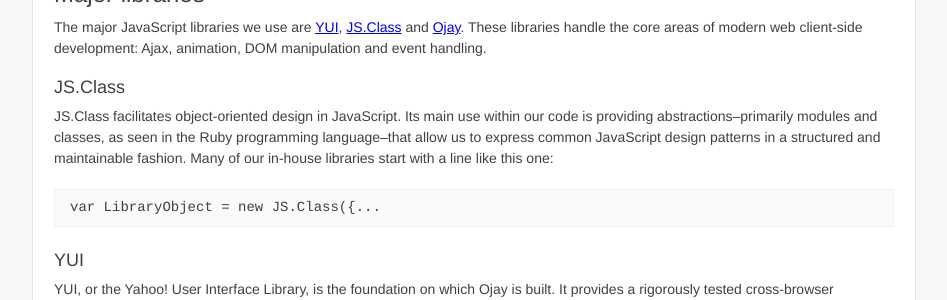
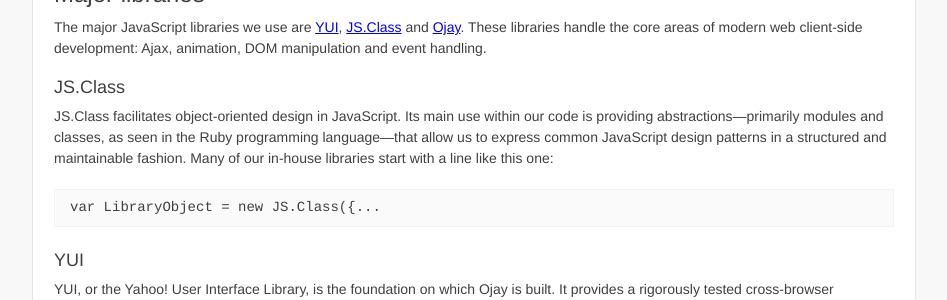
Before and after one commit to othermedia/js-handbook, a Jekyll site: the page built from libraries.md, in a window 1280 px wide. Shown: the part 154-454 px from the top of the page, without its empty margins (166-1113 px from the left). Built offline with Jekyll 4.4.1, drawn with Linux system fonts in a browser that asks for light colours; Markdown is read by kramdown in place of the engine named in the settings.

Commit message:
Use triple-dashes.

```diff
--- a/libraries.md
+++ b/libraries.md
@@ -17,8 +17,8 @@ development: Ajax, animation, DOM manipulation and event handling.
 ### JS.Class
 
 JS.Class facilitates object-oriented design in JavaScript. Its main use within
-our code is providing abstractions--primarily modules and classes, as seen in
-the Ruby programming language--that allow us to express common JavaScript
+our code is providing abstractions---primarily modules and classes, as seen in
+the Ruby programming language---that allow us to express common JavaScript
 design patterns in a structured and maintainable fashion. Many of our in-house
 libraries start with a line like this one:
 
```
Also changed, not shown: best-practices.md (+1 -1 lines), quick-install.md (+1 -1 lines).
